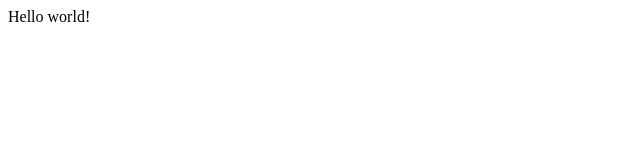
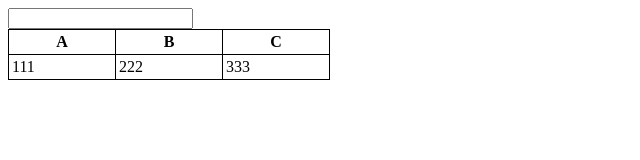
Before and after one commit to azmeer/x-cell, a website: page public/index.html in a window 1280 px wide. Shown: the whole page, without its empty margins (0-640 px from the left). Drawn offline with Linux system fonts and the light colour scheme.

Commit message:
add basic table styling

```diff
--- /dev/null
+++ b/public/css/styles.css
@@ -0,0 +1,10 @@
+table {
+    border-collapse:  collapse;
+}
+
+th,
+td {
+  border: 1px solid black;
+  min-width: 100px;
+  padding: 3px;
+}
--- a/public/index.html
+++ b/public/index.html
@@ -1 +1,30 @@
-Hello world!
+<html>
+
+  <head>
+    <link href="css/styles.css" rel="stylesheet">
+  </head>
+
+  <body>
+    <div class="container">
+      <input id="formula-bar" type="text" value="" >
+      <table id="sheet-current">
+	<thead>
+	  <tr>
+	    <th>A</th>
+	    <th>B</th>
+	    <th>C</th>
+	  </tr>
+	</thead>
+	<tbody>
+	  <tr>
+	    <td>111</td>
+	    <td>222</td>
+	    <td>333</td>
+	</tbody>
+      </table>
+    </div>
+
+    <script src="js/bundle.js"></script>
+  </body>
+
+</html>
```
